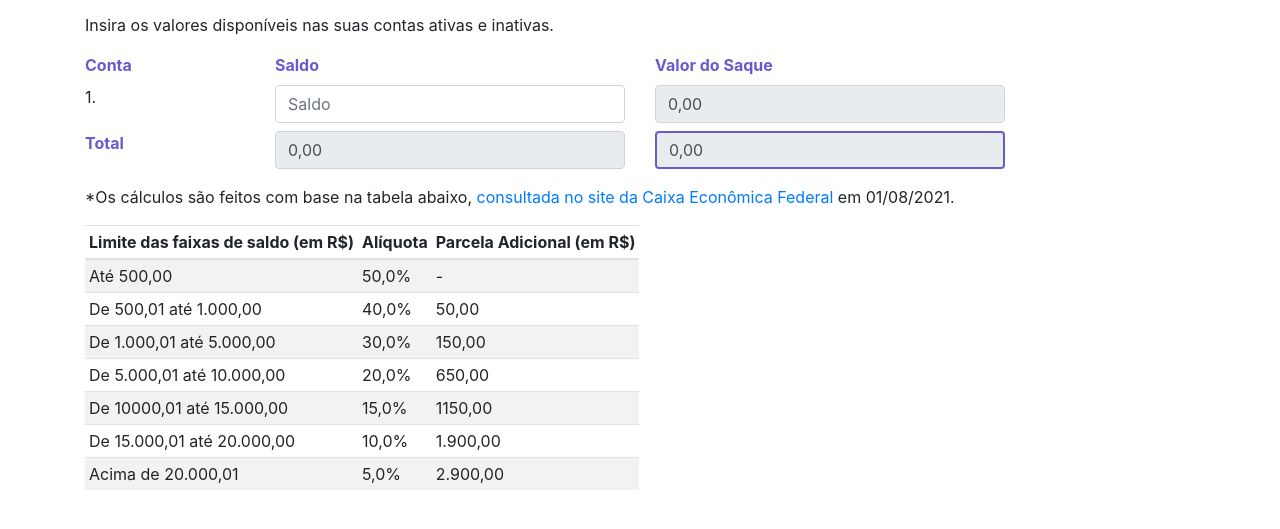
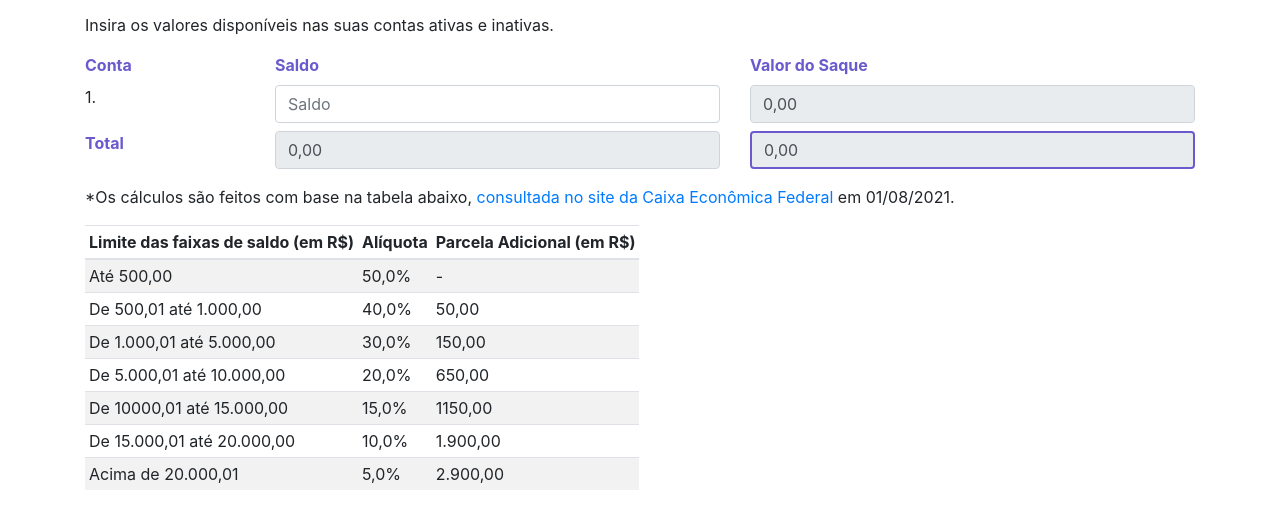
Before and after one commit to saulodias/fgts-saque-aniversario, a plain HTML site: page index.html in a window 1280 px wide. Shown: the part 67-596 px from the top of the page. Drawn offline with nearby package versions, Linux system fonts and the light colour scheme.

Commit message:
ajuste colunas

```diff
--- a/calc.js
+++ b/calc.js
@@ -47,7 +47,7 @@ const adicionarLinha = (id) => {
   $('form').append(`
     <div class="row">
     <div class="col-2">${id}.</div>
-    <div class="col-4">
+    <div class="col-5">
       <input
         id="saldo${id}"
         pattern="[0-9]*" inputmode="numeric"
@@ -56,7 +56,7 @@ const adicionarLinha = (id) => {
         aria-label="saldo"
       />
     </div>
-    <div class="col-4">
+    <div class="col-5">
       <input
         id="saque${id}"
         pattern="[0-9]*" inputmode="numeric"
--- a/index.html
+++ b/index.html
@@ -45,13 +45,13 @@
       <form>
         <div class="row">
           <div class="col-2 destaque">Conta</div>
-          <div class="col-4 destaque">Saldo</div>
-          <div class="col-4 destaque">Valor do Saque</div>
+          <div class="col-5 destaque">Saldo</div>
+          <div class="col-5 destaque">Valor do Saque</div>
         </div>
       </form>
       <div class="row">
         <div class="col-2 destaque">Total</div>
-        <div class="col-4">
+        <div class="col-5">
           <input
             id="saldoTotal"
             pattern="[0-9]*" inputmode="numeric"
@@ -62,7 +62,7 @@
             disabled
           />
         </div>
-        <div class="col-4">
+        <div class="col-5">
           <input
             id="saqueTotal"
             pattern="[0-9]*" inputmode="numeric"
```
